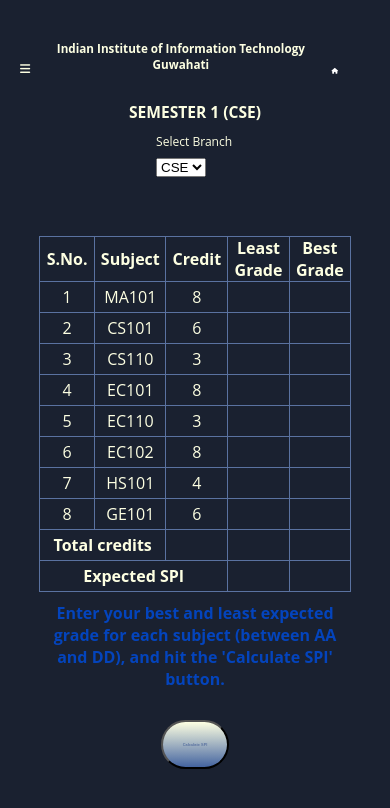
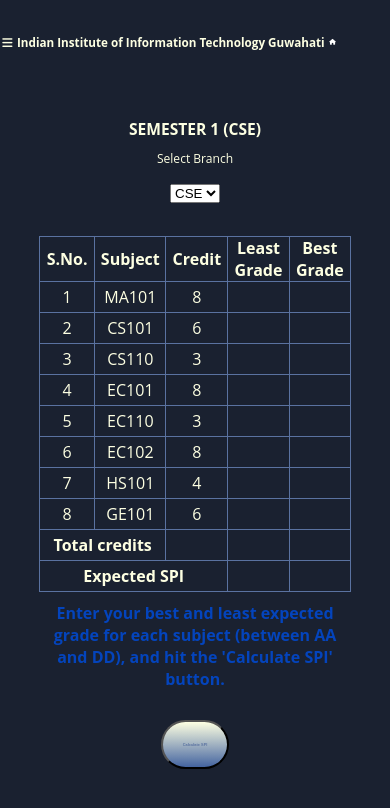
Before and after one commit to kashisharora9462/SPI_CALCULATOR, a plain HTML site: page index.html in a window 390 px wide. Drawn offline with Linux system fonts and the light colour scheme.

Commit message:
Update style.css

```diff
--- a/style.css
+++ b/style.css
@@ -21,8 +21,9 @@
     height: 10%;
     width: 100%;
     display: flex;
-    justify-content: space-between;
+    justify-content: space-around;
     align-items: center;
+    text-align: center;
 
 }
 
@@ -35,25 +36,23 @@
 .first{
     height: 20%;
     width: 100%;
+    display: flex;
+    flex-direction: column;
+    align-items: center;
+    justify-content: center;
 
 }
 label{
-    margin-right: 10px;
-    margin-left: 650px;
-    align-items: center;
-
+    margin-bottom: 2vh;
 }
 
 #icon {
     color: #FDFFE2;
-    margin-left: 20px;
     cursor: pointer;
-    margin-top: 40px;
+
 }
 h1{
     text-align: center;
-    margin: auto;
-    margin-top: 40px;
 }
 
 #semester{
@@ -153,7 +152,6 @@
     color: white;
     margin-right: 52px;
     cursor: pointer;
-    margin-top: 40px;
 }
 
 .button{
@@ -239,7 +237,6 @@
   .header #icon{
     font-weight: 800;
     font-size: 3vw;
-    margin-top: 6vh;
   }
 
   .first{
@@ -253,15 +250,11 @@
   }
 
   label{
-    margin-right: 50px;
-    margin-left: 40vw;
     font-size: 3.1vw;
   }
 
   #branch{
-    margin-left: 40vw;
-    margin-top: 2vw;
-    margin-bottom: 40px;
+    margin-bottom: 2vh;
     width: 50px;
   }
   .sidebar{
@@ -289,14 +282,5 @@
    display: none;
   }
 
-  .header #back{
-    margin-top: 7vh;
-  }
-
-
-
-
-
-
 
 }
```
